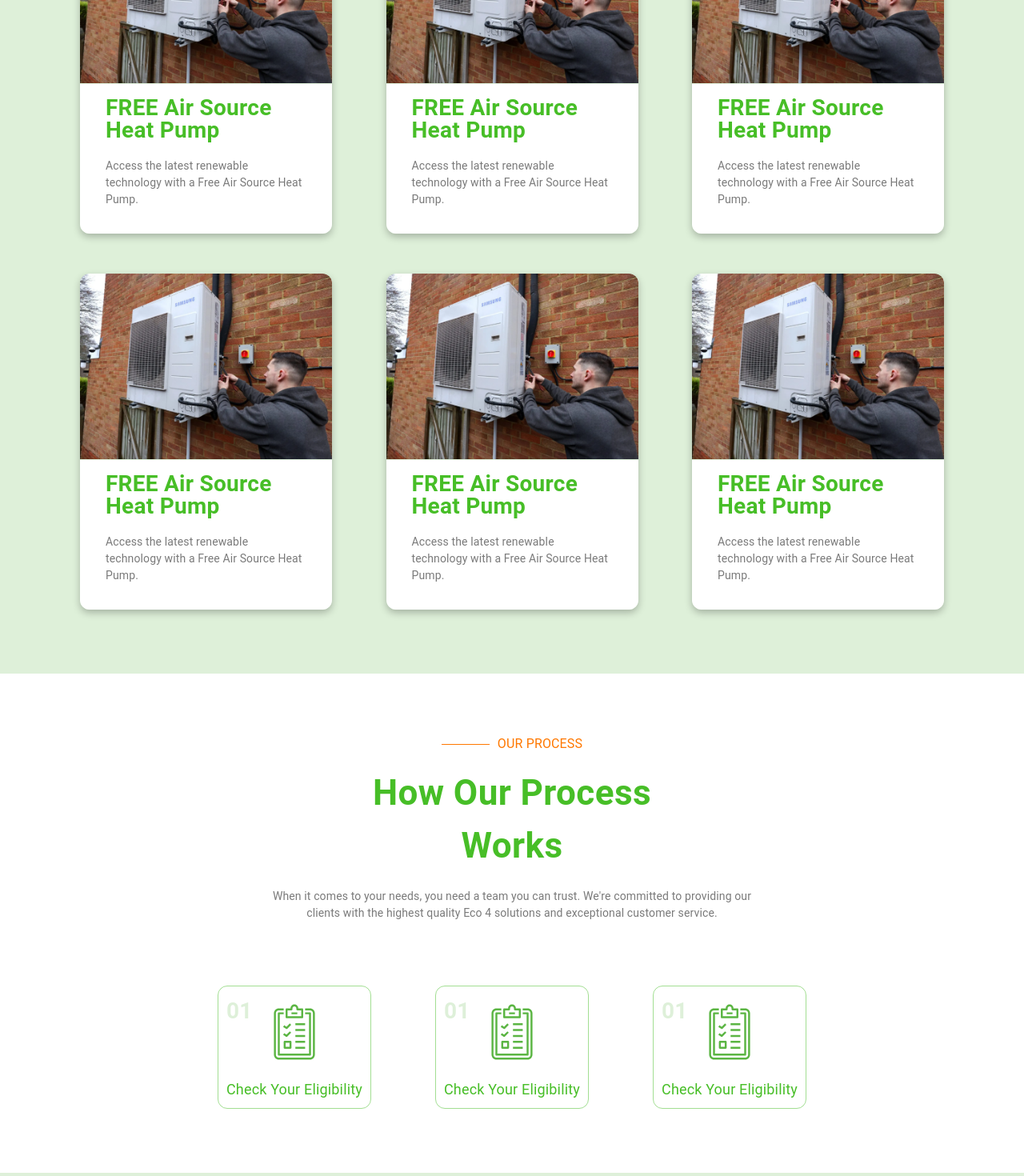
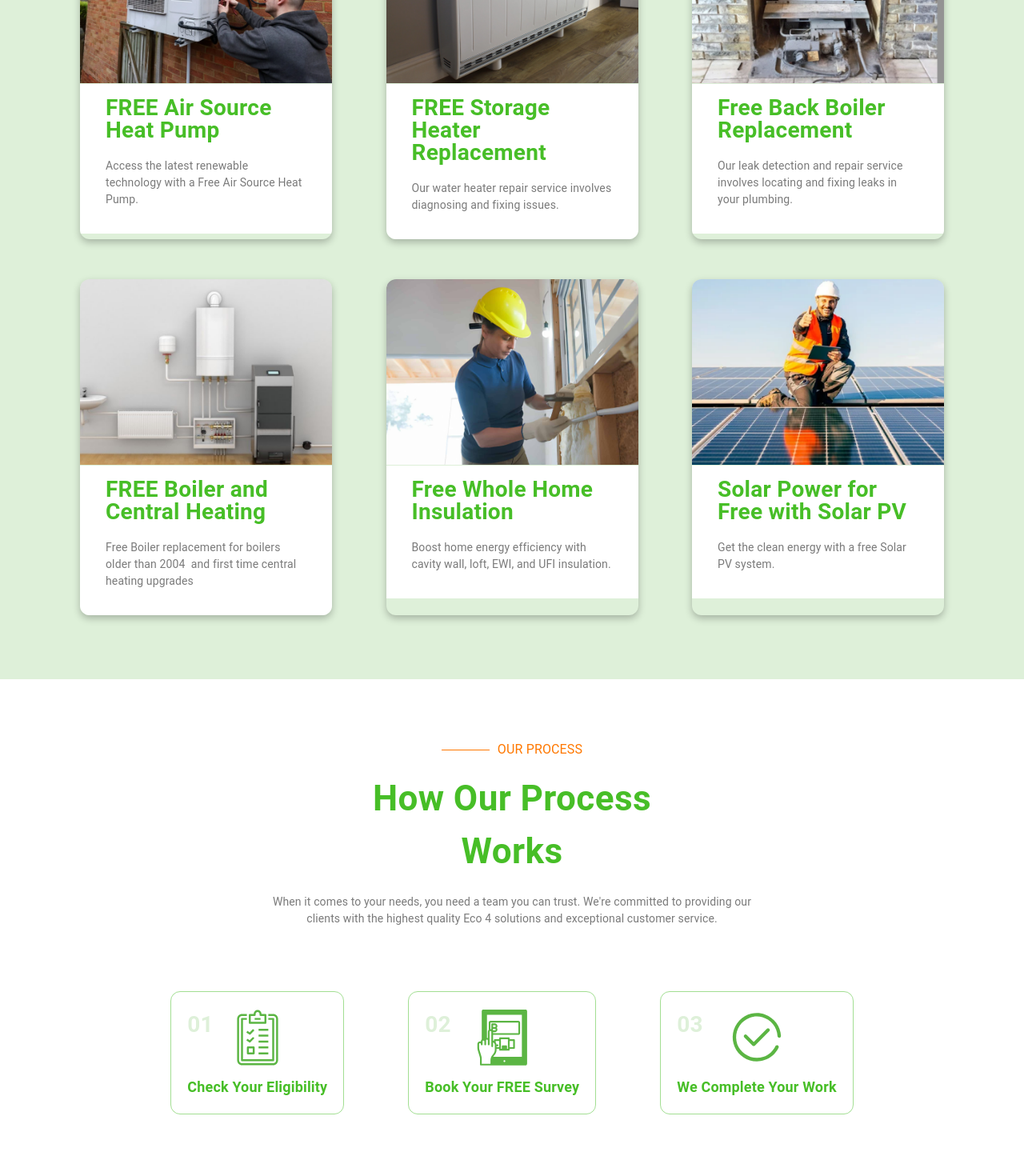
Before and after one commit to marsad11223/borthwick-group, a Next.js app: page / in a window 1280 px wide. Shown: the part 2320-3790 px from the top of the page at 80% size. Built offline with nearby package versions, Linux system fonts and the light colour scheme.

Commit message:
replacing same data with real one

```diff
--- a/src/app/home/_sections/OurProcess.tsx
+++ b/src/app/home/_sections/OurProcess.tsx
@@ -11,14 +11,14 @@ export default function OurProcess() {
       text: "Check Your Eligibility",
     },
     {
-      image: svgs.Notepad,
-      title: "01",
-      text: "Check Your Eligibility",
+      image: svgs.Book,
+      title: "02",
+      text: "Book Your FREE Survey",
     },
     {
-      image: svgs.Notepad,
-      title: "01",
-      text: "Check Your Eligibility",
+      image: svgs.Tick,
+      title: "03",
+      text: "We Complete Your Work",
     },
   ];
 
@@ -133,7 +133,6 @@ export default function OurProcess() {
   );
 }
 
-// OurProcessCard component that receives props from the OurProcess function
 export function OurProcessCard({
   image,
   title,
@@ -152,7 +151,7 @@ export function OurProcessCard({
         position: "relative",
         width: "auto",
         height: "154px",
-        padding: "10px",
+        padding: "20px",
         whiteSpace: "nowrap",
         border: "1px solid #47BE2780",
         borderRadius: "12px",
@@ -194,6 +193,7 @@ export function OurProcessCard({
         sx={{
           color: color.darkGreen,
           fontSize: font.tertiaryTypography,
+          fontWeight: "700",
         }}
       >
         {text}
--- a/src/app/home/_sections/OurServices.tsx
+++ b/src/app/home/_sections/OurServices.tsx
@@ -21,38 +21,37 @@ export default function OurServices() {
       alignment: "flex-start",
     },
     {
-      imageSrc: pngs.HeatPump,
-      title: "FREE Air Source Heat Pump",
+      imageSrc: pngs.HeaterReplacement,
+      title: "FREE Storage Heater Replacement",
       description:
-        "Access the latest renewable technology with a Free Air Source Heat Pump.",
+        "Our water heater repair service involves diagnosing and fixing issues.",
       alignment: "center",
     },
     {
-      imageSrc: pngs.HeatPump,
-      title: "FREE Air Source Heat Pump",
+      imageSrc: pngs.BoilerReplacement,
+      title: "Free Back Boiler Replacement",
       description:
-        "Access the latest renewable technology with a Free Air Source Heat Pump.",
+        "Our leak detection and repair service involves locating and fixing leaks in your plumbing.",
       alignment: "flex-end",
     },
     {
-      imageSrc: pngs.HeatPump,
-      title: "FREE Air Source Heat Pump",
+      imageSrc: pngs.CentralHeating,
+      title: "FREE Boiler and Central Heating",
       description:
-        "Access the latest renewable technology with a Free Air Source Heat Pump.",
+        "Free Boiler replacement for boilers older than 2004  and first time central heating upgrades",
       alignment: "flex-start",
     },
     {
-      imageSrc: pngs.HeatPump,
-      title: "FREE Air Source Heat Pump",
+      imageSrc: pngs.HomeInsulation,
+      title: "Free Whole Home Insulation",
       description:
-        "Access the latest renewable technology with a Free Air Source Heat Pump.",
+        "Boost home energy efficiency with cavity wall, loft, EWI, and UFI insulation.",
       alignment: "center",
     },
     {
-      imageSrc: pngs.HeatPump,
-      title: "FREE Air Source Heat Pump",
-      description:
-        "Access the latest renewable technology with a Free Air Source Heat Pump.",
+      imageSrc: pngs.SolarPower,
+      title: "Solar Power for Free with Solar PV",
+      description: "Get the clean energy with a free Solar PV system.",
       alignment: "flex-end",
     },
   ];
@@ -104,7 +103,7 @@ export default function OurServices() {
                   textTransform: "uppercase",
                 }}
               >
-                about us
+                our services
               </Typography>
             </Box>
             <Box>
```
